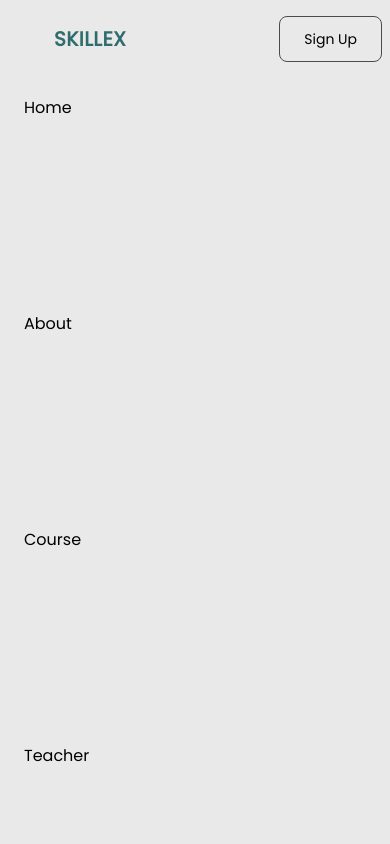
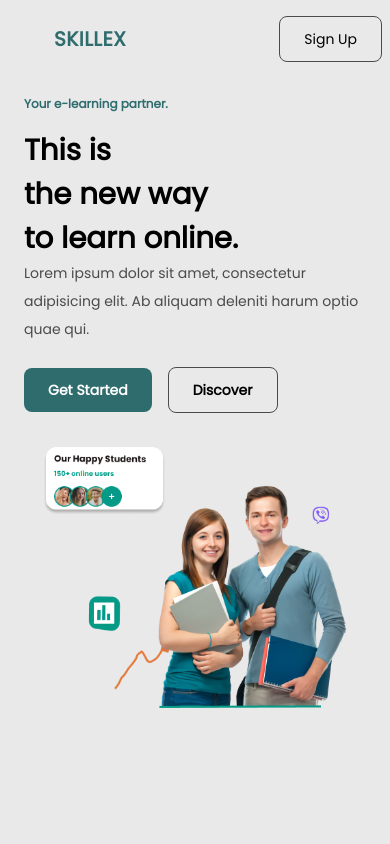
Before and after one commit to yanCode/react-e-learning, a React (Vite) app: page / in a window 390 px wide. Shown: the top 844 px of the page. Built offline with nearby package versions, Linux system fonts and the light colour scheme; some icons are missing.

Commit message:
refactor: refactor MobileNavLInk

```diff
--- /dev/null
+++ b/src/assets/index.ts
@@ -0,0 +1,3 @@
+import hero from './hero.png'
+
+export  {hero}
--- a/src/components/Navbar/MobileNavLink.tsx
+++ b/src/components/Navbar/MobileNavLink.tsx
@@ -1,9 +1,11 @@
-import {FC} from "react";
-import {IMobileNavLink} from "src/types";
+import {Dispatch, FC, SetStateAction} from "react";
+
 import {Link} from "react-scroll";
+import {NavLink} from "src/static";
 
 
-const MobileNavLink: FC<IMobileNavLink> = ({href, link, setToggle}) => {
+const MobileNavLink: FC<{ navLink: NavLink, setToggle: Dispatch<SetStateAction<boolean>> }>
+    = ({navLink: {href, link}, setToggle}) => {
     return (
         <li className="list-none cursor-pointer">
             <Link
@@ -12,7 +14,7 @@ const MobileNavLink: FC<IMobileNavLink> = ({href, link, setToggle}) => {
                 smooth={true}
                 duration={500}
                 offset={-50}
-                className="font-bold transition-all duration-300" onClick={()=>setToggle(prev=>!prev)}>{link}</Link>
+                className="font-bold transition-all duration-300" onClick={() => setToggle(prev => !prev)}>{link}</Link>
         </li>)
 }
 export default MobileNavLink
--- a/src/components/Navbar/index.tsx
+++ b/src/components/Navbar/index.tsx
@@ -2,7 +2,7 @@ import {navLinks} from 'src/static'
 import {HiMenuAlt1, HiX} from "react-icons/all";
 import React, {useState} from "react";
 import NavLink from 'src/components/Navbar/NavLink';
-import {IMobileNavLink, INavLink} from "src/types";
+import { INavLink} from "src/types";
 import MobileNavLink from "src/components/Navbar/MobileNavLink";
 
 const Navbar = () => {
@@ -27,7 +27,7 @@ const Navbar = () => {
                 fixed h-full bg-Teal w-96 top-0 left-0 z-20 items-center shadow-lg gap-8 py-8
                 text-white flex flex-col justify-center">{
                     navLinks.map((navLink: INavLink) => {
-                        return <MobileNavLink key={navLink.id}  { ...navLink as IMobileNavLink} setToggle={setToggle}/>
+                        return <MobileNavLink key={navLink.id} navLink={navLink} setToggle={setToggle}/>
                     })
                 }
                     <HiX className="absolute right-12 top-12 text-3xl cursor-pointer"
--- a/src/components/container/Home.tsx
+++ b/src/components/container/Home.tsx
@@ -1,5 +1,30 @@
+import {hero} from 'src/assets'
+
 const Home = () => (
     <section className="section" id="home">
-        Home
+        <div className="md:flex items-center justify-center">
+            <div>
+                <div className="font-bold text-xs text-Teal mb-4">
+                    {" "}
+                    Your e-learning partner.
+                </div>
+                <div className="sm:text-[2.5rem] text-[1.825rem] font-bold">
+                    This is <br/> the new way <br/> to learn online.
+                </div>
+                <p className="text-sm leading-7 text-gray max-w-sm">Lorem ipsum dolor sit amet, consectetur adipisicing
+                    elit. Ab aliquam deleniti harum optio quae
+                    qui.</p>
+                <div className="mt-6">
+                    <button className="px-6 py-3 font-bold text-white bg-Teal rounded-lg mr-4 text-sm">Get Started
+                    </button>
+                    <button
+                        className="px-6 py-3 font-bold border border-gray border-solid rounded-lg text-sm">Discover
+                    </button>
+                </div>
+            </div>
+            <div className="md:w-[60%]">
+                <img src={hero} alt=""/>
+            </div>
+        </div>
     </section>)
 export default Home
--- a/src/types/index.ts
+++ b/src/types/index.ts
@@ -8,10 +8,6 @@ export interface INavLink {
 
 }
 
-export interface IMobileNavLink extends INavLink {
-    setToggle: Dispatch<SetStateAction<boolean>>
-}
-
 export interface ICategory {
     id: number,
     icon: IconType,
```
Also changed, not shown: 1 other file (tests, documents, lock files or other folders).
